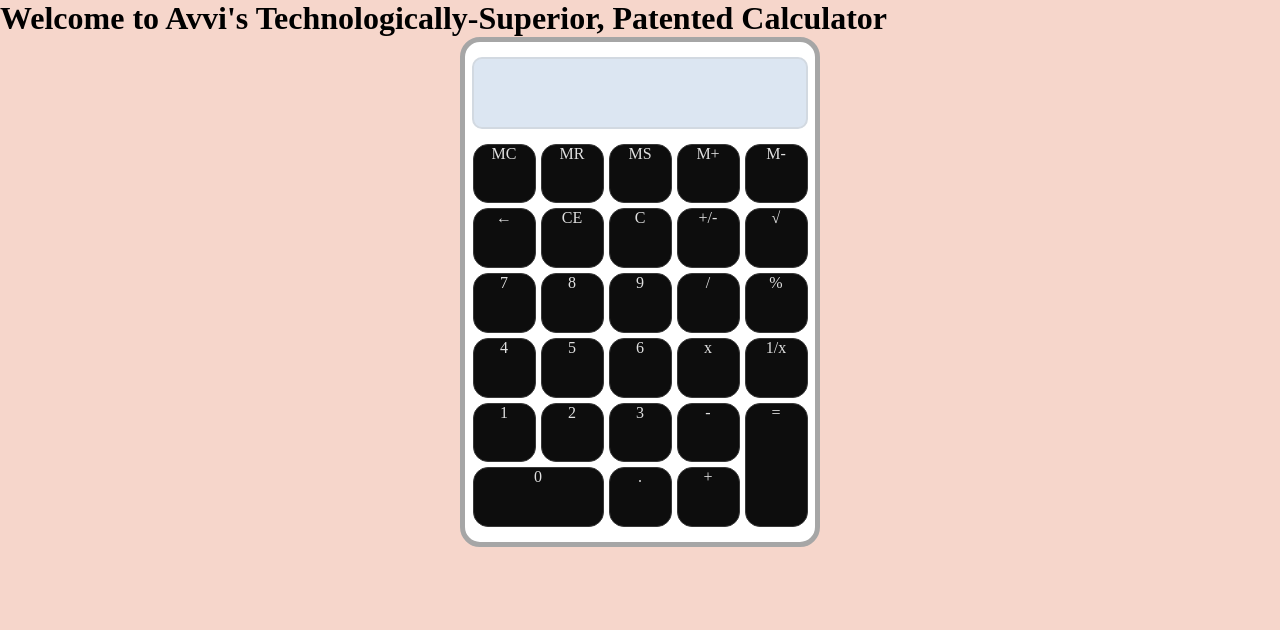
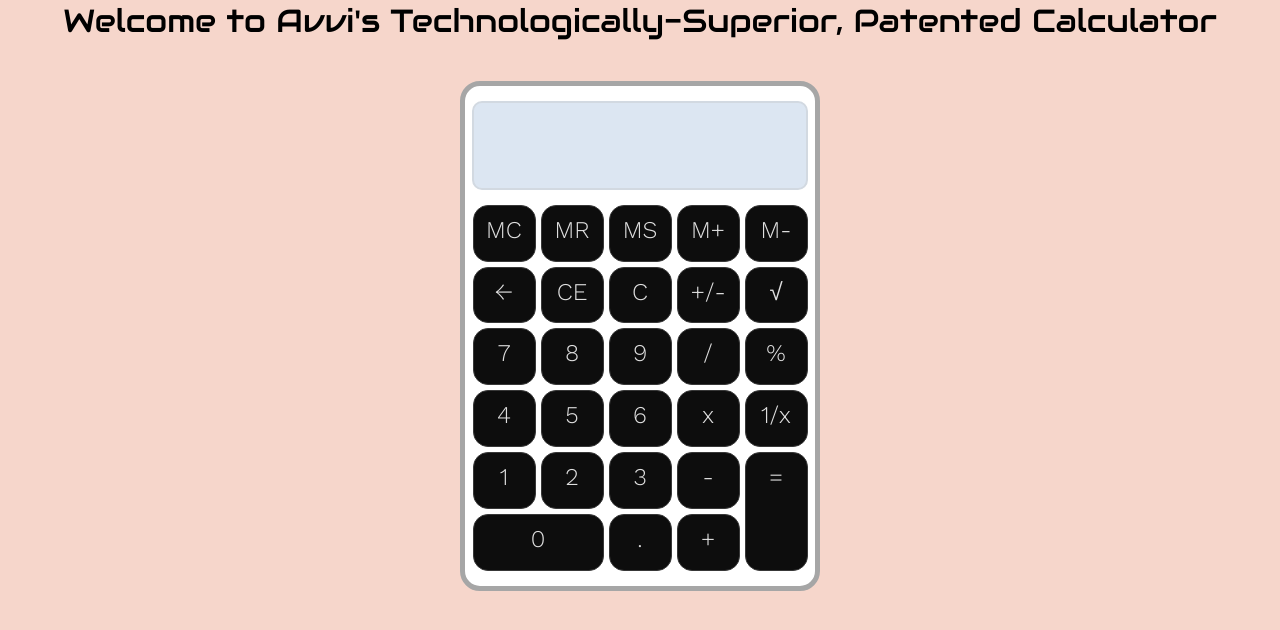
Before and after one commit to avvisingh/Project_2_Calculator, a plain HTML site: page index.html in a window 1280 px wide. Drawn offline with nearby package versions, Linux system fonts and the light colour scheme; files that its build step writes are made by us from their sources.

Commit message:
style fixed up

```diff
--- a/index.html
+++ b/index.html
@@ -6,7 +6,7 @@
         <meta name="viewport" content="width=device-width, initial-scale=1.0" />
         <link rel="preconnect" href="https://fonts.googleapis.com">
         <link rel="preconnect" href="https://fonts.gstatic.com" crossorigin>
-        <link href="https://fonts.googleapis.com/css2?family=Audiowide&display=swap" rel="stylesheet">
+        <link href="https://fonts.googleapis.com/css2?family=Audiowide&family=Work+Sans:wght@300&display=swap" rel="stylesheet">
         <link rel="stylesheet" href="./out/main.css" />
         <script src="./js/index.js" defer></script>
         <title>Avvi's Technologically-Superior Calculator</title>
@@ -21,88 +21,88 @@
                 </div>
                 <div class="calculator-body__buttons-body">
                     <div class="calculator-body__buttons calculator-body__buttons-body--MC 1">
-                        <p>MC</p>
+                        MC
                     </div>
                     <div class="calculator-body__buttons calculator-body__buttons-body--MR 2">
-                        <p>MR</p>
+                        MR
                     </div>
                     <div class="calculator-body__buttons calculator-body__buttons-body--MS 3">
-                        <p>MS</p>
+                        MS
                     </div>
                     <div class="calculator-body__buttons calculator-body__buttons-body--Mplus 4">
-                        <p>M+</p>
+                        M+
                     </div>
                     <div class="calculator-body__buttons calculator-body__buttons-body--Mminus 5">
-                        <p>M-</p>
+                        M-
                     </div>
                     <div class="calculator-body__buttons calculator-body__buttons-body--arrow 6">
-                        <p>&#8592</p>
+                        &#8592
                     </div>
                     <div class="calculator-body__buttons calculator-body__buttons-body--CE 7">
-                        <p>CE</p>
+                        CE
                     </div>
                     <div class="calculator-body__buttons calculator-body__buttons--usable  calculator-body__buttons-body--C 8" id="clearButton">
-                        <p>C</p>
+                        C
                     </div>
                     <div class="calculator-body__buttons calculator-body__buttons-body--plusminus 9">
-                        <p>+/-</p>
+                        +/-
                     </div>
                     <div class="calculator-body__buttons calculator-body__buttons-body--SquareRoot 10">
-                        <p>&#8730</p>
+                        &#8730
                     </div>
                     <div class="calculator-body__buttons calculator-body__buttons--usable calculator-body__buttons-body--7 11" id="sevenButton">
-                        <p class="calculator-body__buttons-number">7</p>
+                        7
                     </div>
                     <div class="calculator-body__buttons calculator-body__buttons--usable  calculator-body__buttons-body--8 12" id="eightButton">
-                        <p class="calculator-body__buttons-number">8</p>
+                        8
                     </div>
                     <div class="calculator-body__buttons calculator-body__buttons--usable  calculator-body__buttons-body--9 13" id="nineButton">
-                        <p class="calculator-body__buttons-number">9</p>
+                        9
                     </div>
                     <div class="calculator-body__buttons calculator-body__buttons--usable  calculator-body__buttons-body--divide 14" id="divideButton">
-                        <p>/</p>
+                        /
                     </div>
                     <div class="calculator-body__buttons calculator-body__buttons-body--modulo 15">
-                        <p>%</p>
+                        %
                     </div>
                     <div class="calculator-body__buttons calculator-body__buttons--usable  calculator-body__buttons-body--4 16" id="fourButton">
-                        <p class="calculator-body__buttons-number">4</p>
+                        4
                     </div>
                     <div class="calculator-body__buttons calculator-body__buttons--usable  calculator-body__buttons-body--5 17" id="fiveButton">
-                        <p class="calculator-body__buttons-number">5</p>
+                        5
                     </div>
                     <div class="calculator-body__buttons calculator-body__buttons--usable  calculator-body__buttons-body--6 18" id="sixButton">
-                        <p class="calculator-body__buttons-number">6</p>
+                        6
                     </div>
                     <div class="calculator-body__buttons calculator-body__buttons--usable  calculator-body__buttons-body--multiply 19" id="multiplyButton">
-                        <p>x</p>
+                        x
                     </div>
                     <div class="calculator-body__buttons calculator-body__buttons-body--inverse 20">
-                        <p>1/x</p>
+                        1/x
                     </div>
                     <div class="calculator-body__buttons calculator-body__buttons--usable  calculator-body__buttons-body--1 21" id="oneButton">
-                        <p class="calculator-body__buttons-number">1</p>
+                        1
                     </div>
                     <div class="calculator-body__buttons calculator-body__buttons--usable  calculator-body__buttons-body--2 22" id="twoButton">
-                        <p class="calculator-body__buttons-number">2</p>
+                        2
                     </div>
                     <div class="calculator-body__buttons calculator-body__buttons--usable  calculator-body__buttons-body--3 23" id="threeButton">
-                        <p class="calculator-body__buttons-number">3</p>
+                        3
                     </div>
                     <div class="calculator-body__buttons calculator-body__buttons--usable  calculator-body__buttons-body--subtract 24" id="minusButton">
-                        <p>-</p>
+                        -
                     </div>
                     <div class="calculator-body__buttons calculator-body__buttons--usable  calculator-body__buttons-body--equals 25" id="equalsButton">
-                        <p>=</p>
+                        =
                     </div>
                     <div class="calculator-body__buttons calculator-body__buttons--usable  calculator-body__buttons-body--0 26" id="zeroButton">
-                        <p class="calculator-body__buttons-number">0</p>
+                        0
                     </div>
                     <div class="calculator-body__buttons calculator-body__buttons-body--comma calculator-body__buttons--usable 27" id="periodButton">
-                        <p>.</p>
+                        .
                     </div>
                     <div class="calculator-body__buttons calculator-body__buttons--usable  calculator-body__buttons-body--add 28" id="plusButton">
-                        <p>+</p>
+                        +
                     </div>
                 </div>
             </div>
--- a/sass/components/calculator-buttons.scss
+++ b/sass/components/calculator-buttons.scss
@@ -1,7 +1,11 @@
 @use "../partials/layout";
 @use "../partials/palette";
+@use "../partials/typography";
 
 .calculator-body__buttons-body {
+    font-family: typography.$font-body;
+    font-weight: 400;
+    font-size: x-large;
     width: 90%;
     margin: auto auto 15px 7.5px;
     height: 85%;
@@ -107,6 +111,7 @@
     background-color: palette.$calculator-button-background-colour;
     color: palette.$calculator-button-text-colour;
     text-align: center;
+    padding-top: 10px;
     @include layout.border(
         1px,
         solid,
--- a/sass/components/calculator-display.scss
+++ b/sass/components/calculator-display.scss
@@ -1,7 +1,12 @@
 @use "../partials/layout";
 @use "../partials/palette";
+@use "../partials/typography";
 
 .calculator-body__display {
+    font-family: typography.$font-body;
+    font-weight: 400;
+    font-size: xx-large;
+    padding-top: 20px;
     margin: 15px auto;
     width: 95%;
     height: 15%;
--- a/sass/components/calculator.scss
+++ b/sass/components/calculator.scss
@@ -12,7 +12,7 @@
         20px
     );
     background-color: palette.$calculator-body-background-colour;
-    margin: auto;
+    margin: 40px auto;
     width: 350px;
     height: 500px;
 }
--- a/sass/components/heading.scss
+++ b/sass/components/heading.scss
@@ -0,0 +1,10 @@
+@use "../partials/layout";
+@use "../partials/palette";
+@use "../partials/typography";
+
+h1 {
+    text-align: center;
+    font-family: typography.$font-heading;
+    font-size: xx-large;
+    font-weight: 400;
+}
--- a/sass/main.scss
+++ b/sass/main.scss
@@ -9,3 +9,4 @@ body {
 
 @import "./components/heading.scss";
 @import "./components/calculator.scss";
+@import "./components/heading.scss";
--- a/sass/partials/_typography.scss
+++ b/sass/partials/_typography.scss
@@ -1,3 +1,4 @@
-@import url("https://fonts.googleapis.com/css2?family=Audiowide&display=swap");
+@import url("https://fonts.googleapis.com/css2?family=Audiowide&family=Work+Sans:wght@300&display=swap");
 
-$font-used: "Audiowide", cursive;
+$font-heading: "Audiowide", cursive;
+$font-body: "Work Sans", sans-serif;
```
